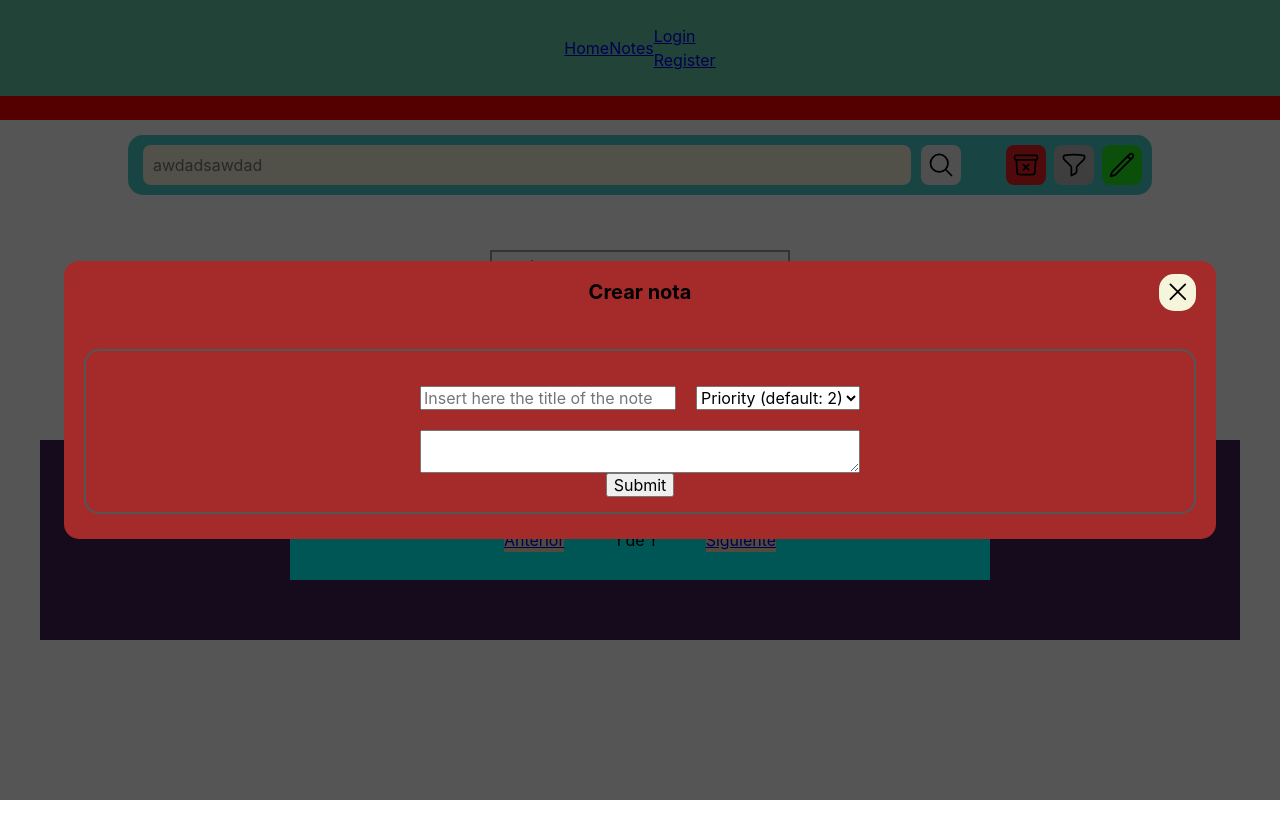
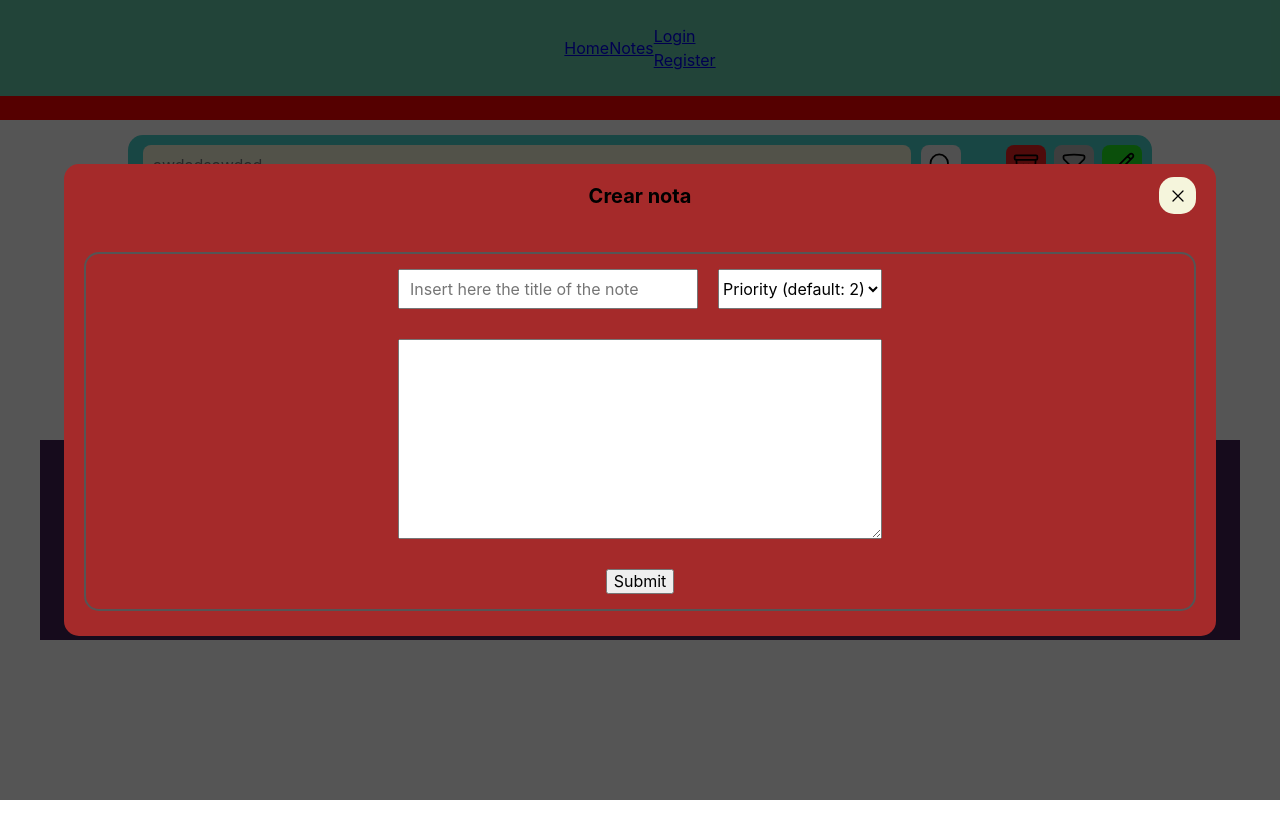
Before and after one commit to KighteW3/Note4Keep-frontend-old, a React (Vite) app: page /notes in a window 1280 px wide. Both pictures are taken after a click on the button 1122 px from the left and 165 px from the top of the page. Shown: the top 838 px of the page. Built offline with nearby package versions, Linux system fonts and the light colour scheme.

Commit message:
Softly redisigned the create note component

```diff
--- a/src/components/CreateNote.tsx
+++ b/src/components/CreateNote.tsx
@@ -4,6 +4,7 @@ import { refreshCount, refreshLog } from "../store/refreshNotes";
 import { hostB, hostF, portB, portF } from "./host";
 import "../styles/CreateNote.css";
 import { useNavigate } from "react-router-dom";
+import { turnDialog, dialogToShow } from "../store/dialogDisplay";
 
 interface Form {
   title: { value: string };
@@ -77,12 +78,18 @@ export default function CreateNote() {
     }
   };
 
+  const handleExit = () => {
+    dispatch(turnDialog(false));
+    dispatch(dialogToShow(<></>));
+    dispatch(refreshCount(refresh + 1));
+  };
+
   return (
     <div className="create-note-container">
       <div className="create-note">
         <div className="create-note__note-bar">
           <h2 className="create-note__note-bar__title">Crear nota</h2>
-          <div className="create-note__note-bar__exit">
+          <button className="create-note__note-bar__exit" onClick={handleExit}>
             <svg
               xmlns="http://www.w3.org/2000/svg"
               fill="none"
@@ -97,17 +104,22 @@ export default function CreateNote() {
                 d="M6 18L18 6M6 6l12 12"
               />
             </svg>
-          </div>
+          </button>
         </div>
         <form onSubmit={handleSubmit} className="create-note__note-content">
           <div className="create-note__note-content__structure">
             <div className="create-note__note-content__structure__headers">
               <input
+                className="create-note__note-content__structure__headers__items"
                 type="text"
                 placeholder="Insert here the title of the note"
                 name="title"
               />
-              <select placeholder="5" name="priority">
+              <select
+                className="create-note__note-content__structure__headers__items"
+                placeholder="5"
+                name="priority"
+              >
                 <option hidden value={2}>
                   Priority (default: 2)
                 </option>
--- a/src/scss/CreateNote.scss
+++ b/src/scss/CreateNote.scss
@@ -39,6 +39,8 @@
       align-items: center;
       border-radius: $border-radius;
       background-color: beige;
+      border: none;
+      outline: none;
 
       svg {
         height: 80%;
@@ -66,6 +68,7 @@
       justify-content: center;
       align-items: center;
       flex-direction: column;
+      gap: 30px;
 
       &__headers {
         display: flex;
@@ -73,7 +76,20 @@
         align-items: center;
         flex-wrap: wrap;
         gap: 20px;
-        margin: 20px 0;
+        margin: 0;
+
+        &__items {
+          height: 40px;
+          max-width: 70dvw;
+          padding: none;
+          margin: none;
+          box-sizing: border-box;
+        }
+
+        input {
+          width: 300px;
+          padding: 10px;
+        }
       }
 
       &__body {
@@ -85,6 +101,16 @@
         textarea {
           box-sizing: border-box;
           width: inherit;
+          height: fit-content;
+          max-width: 70dvw;
+          min-height: 200px;
+          max-height: 500px;
+          margin: none;
+          padding: none;
+
+          @media only screen and (max-width: 720px) {
+            max-height: 50dvh;
+          }
         }
       }
     }
--- a/src/styles/CreateNote.css
+++ b/src/styles/CreateNote.css
@@ -57,6 +57,8 @@ main {
   align-items: center;
   border-radius: 15px;
   background-color: beige;
+  border: none;
+  outline: none;
 }
 .create-note__note-bar__exit svg {
   height: 80%;
@@ -81,6 +83,7 @@ main {
   justify-content: center;
   align-items: center;
   flex-direction: column;
+  gap: 30px;
 }
 .create-note__note-content__structure__headers {
   display: flex;
@@ -88,7 +91,18 @@ main {
   align-items: center;
   flex-wrap: wrap;
   gap: 20px;
-  margin: 20px 0;
+  margin: 0;
+}
+.create-note__note-content__structure__headers__items {
+  height: 40px;
+  max-width: 70dvw;
+  padding: none;
+  margin: none;
+  box-sizing: border-box;
+}
+.create-note__note-content__structure__headers input {
+  width: 300px;
+  padding: 10px;
 }
 .create-note__note-content__structure__body {
   width: 100%;
@@ -99,6 +113,17 @@ main {
 .create-note__note-content__structure__body textarea {
   box-sizing: border-box;
   width: inherit;
+  height: fit-content;
+  max-width: 70dvw;
+  min-height: 200px;
+  max-height: 500px;
+  margin: none;
+  padding: none;
+}
+@media only screen and (max-width: 720px) {
+  .create-note__note-content__structure__body textarea {
+    max-height: 50dvh;
+  }
 }
 
 /*# sourceMappingURL=CreateNote.css.map */
```
Also changed, not shown: 1 other file (tests, documents, lock files or other folders).
